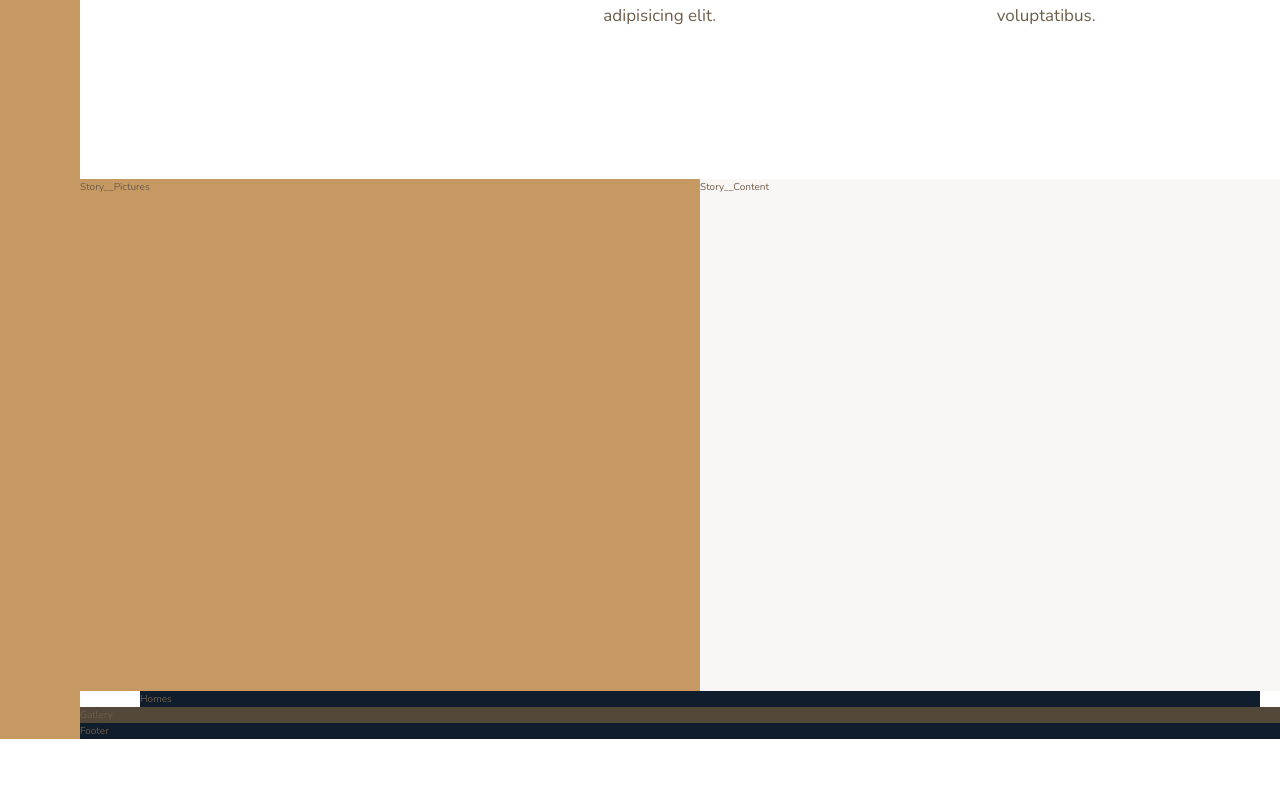
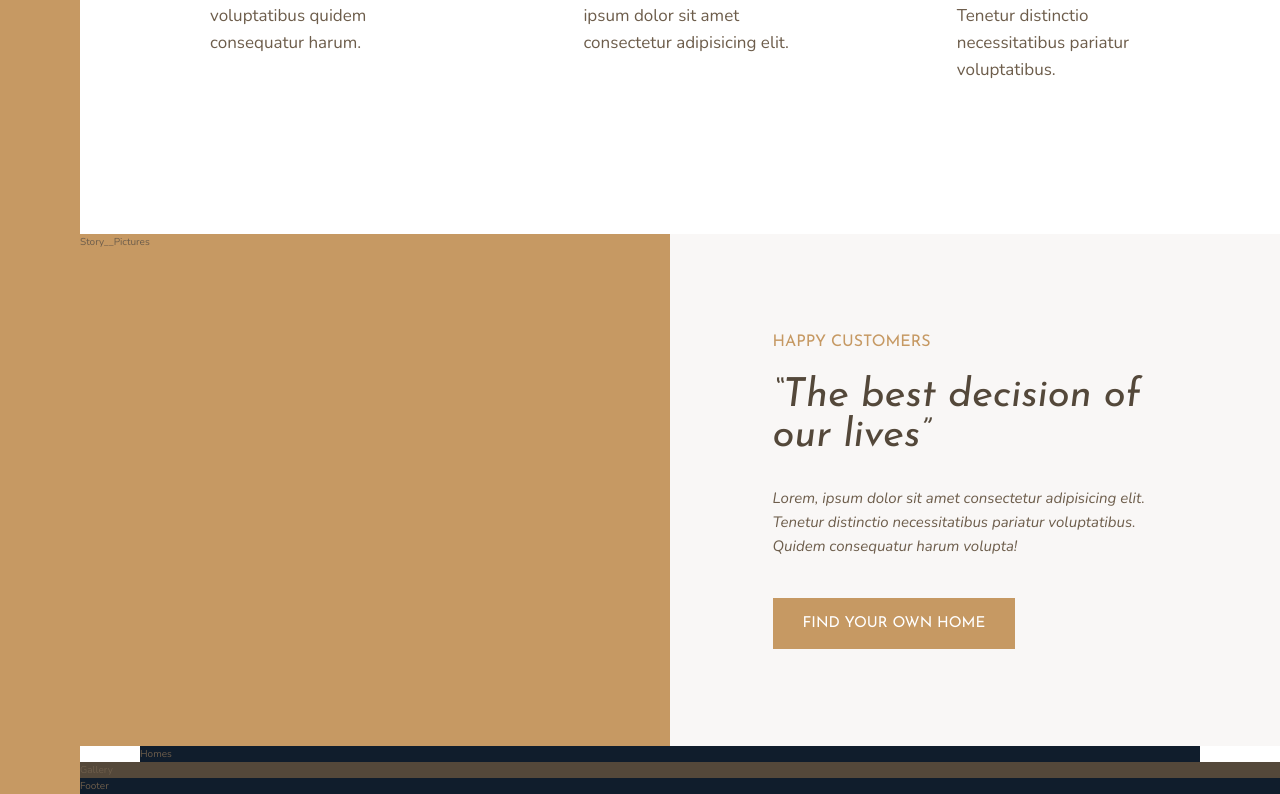
Before and after one commit to DevJBlack/Nexter-react, a React (Create React App) app: page / in a window 1280 px wide. Shown: the part 1129-1923 px from the top of the page. Before the commit the page ends 1868 px from the top, so only its background shows below. Built offline with nearby package versions, Linux system fonts and the light colour scheme.

Commit message:
story content

```diff
--- a/src/Components/Application/StoryContent.js
+++ b/src/Components/Application/StoryContent.js
@@ -3,7 +3,12 @@ import React from 'react'
 const StoryContent = () => {
   return (
     <div className="story__content">
-      Story__Content
+      <h3 className="heading-3 mb-sm">Happy Customers</h3>
+      <h2 className="heading-2 heading-2--dark mb-md">&ldquo;The best decision of our lives&rdquo;</h2>
+      <p className="story__text">
+        Lorem, ipsum dolor sit amet consectetur adipisicing elit. Tenetur distinctio necessitatibus pariatur voluptatibus. Quidem consequatur harum volupta!
+      </p>
+      <button className="btn">Find your own home</button>
     </div>
   )
 }
--- a/src/Components/sass/base/_typography.scss
+++ b/src/Components/sass/base/_typography.scss
@@ -34,3 +34,25 @@
   &--light {color: $color-grey-light-1};
   &--dark {color: $color-grey-dark-1};
 }
+
+.btn {
+  background-color: $color-primary;
+  color: #fff;
+  border: none;
+  border-radius: 0;
+  font-family: $font-display;
+  font-size: 1.5rem;
+  text-transform: uppercase;
+  padding: 1.8rem 3rem;
+  cursor: pointer;
+  transition: all .2s;
+
+  &:hover {
+    background-color: $color-primary-dark;
+  }
+}
+
+.mb-sm { margin-bottom: 2rem; }
+.mb-md { margin-bottom: 3rem; }
+.mb-lg { margin-bottom: 4rem; }
+.mb-hg { margin-bottom: 8rem; }
--- a/src/Components/sass/layout/_story.scss
+++ b/src/Components/sass/layout/_story.scss
@@ -7,5 +7,18 @@
   &__content {
     background-color: $color-grey-light-1;
     grid-column: col-start 5 / full-end;
+
+    padding: 6rem 8vw;
+
+    display: flex;
+    flex-direction: column;
+    justify-content: center;
+    align-items: flex-start;
+  }
+
+  &__text {
+    font-size: 1.5rem;
+    font-style: italic;
+    margin-bottom: 4rem;
   }
 }
```
